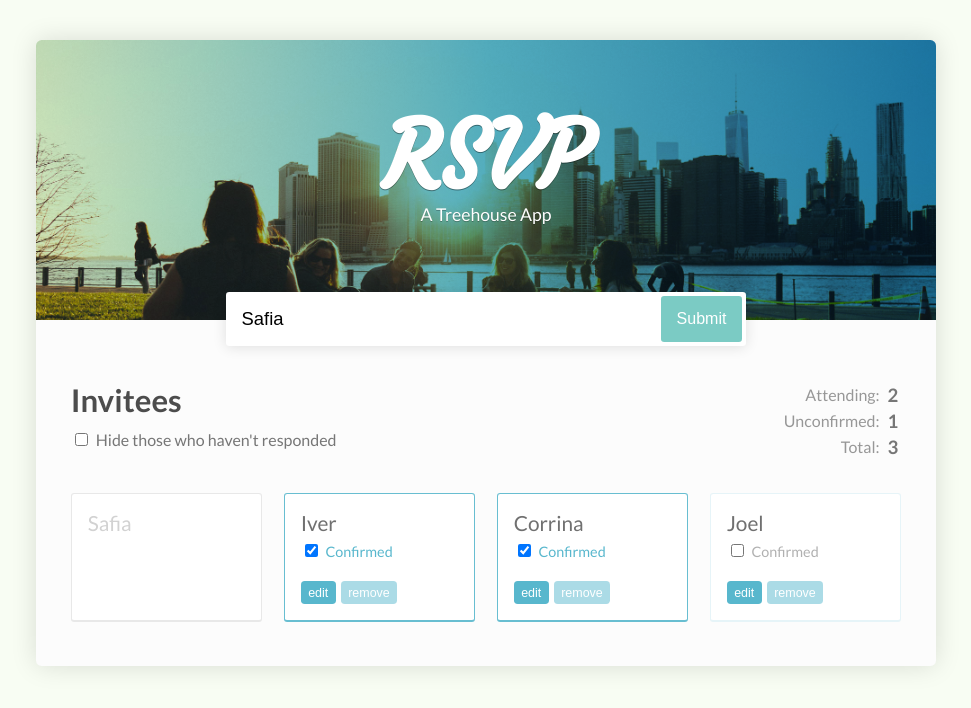
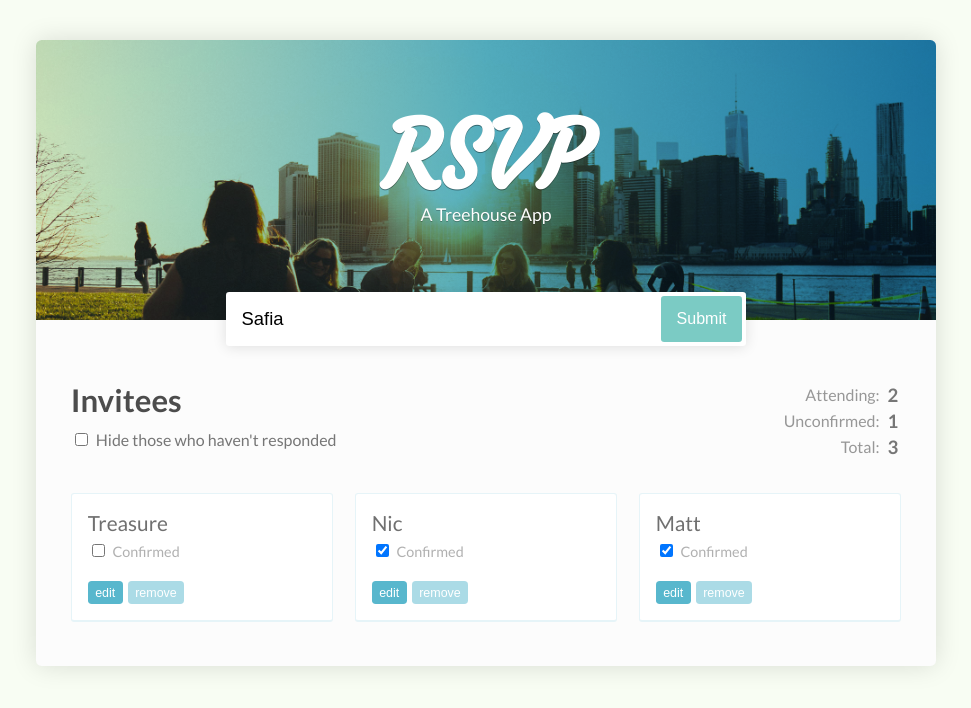
Before and after one commit to chris-gaona/RSVP-React, a React (Create React App) app: page / in a window 1280 px wide. Shown: the top 708 px of the page, without its empty margins (154-1125 px from the left). Built offline with nearby package versions, Linux system fonts and the light colour scheme.

Commit message:
Starts building the GuestList component

```diff
--- a/package.json
+++ b/package.json
@@ -3,6 +3,7 @@
   "version": "0.1.0",
   "private": true,
   "dependencies": {
+    "prop-types": "^15.6.0",
     "react": "15.6.1",
     "react-dom": "15.6.1",
     "react-scripts": "1.0.10"
--- a/src/App.js
+++ b/src/App.js
@@ -1,5 +1,6 @@
 import React, { Component } from 'react';
 import './App.css';
+import GuestList from "./GuestList";
 
 class App extends Component {
 
@@ -11,6 +12,10 @@
       },
       {
         name: "Nic",
+        isConfirmed: true
+      },
+      {
+        name: "Matt",
         isConfirmed: true
       }
     ],
@@ -55,32 +60,9 @@
             </tr>
             </tbody>
           </table>
-          <ul>
-            <li className="pending"><span>Safia</span></li>
-            <li className="responded"><span>Iver</span>
-              <label>
-                <input type="checkbox" checked /> Confirmed
-              </label>
-              <button>edit</button>
-              <button>remove</button>
-            </li>
-            <li className="responded">
-              <span>Corrina</span>
-              <label>
-                <input type="checkbox" checked /> Confirmed
-              </label>
-              <button>edit</button>
-              <button>remove</button>
-            </li>
-            <li>
-              <span>Joel</span>
-              <label>
-                <input type="checkbox" /> Confirmed
-              </label>
-              <button>edit</button>
-              <button>remove</button>
-            </li>
-          </ul>
+
+          <GuestList guests={this.state.guests} />
+
         </div>
       </div>
     );
--- /dev/null
+++ b/src/GuestList.js
@@ -0,0 +1,23 @@
+import React from 'react';
+import PropTypes from 'prop-types';
+
+const GuestList = props =>
+  <ul>
+    {
+      props.guests.map((guest, index) =>
+      <li key={index}>
+        <span>{guest.name}</span>
+        <label>
+          <input type="checkbox" checked={guest.isConfirmed} /> Confirmed
+        </label>
+        <button>edit</button>
+        <button>remove</button>
+      </li>
+    )}
+  </ul>;
+
+GuestList.propTypes = {
+  guests: PropTypes.array.isRequired
+};
+
+export default GuestList;
```
